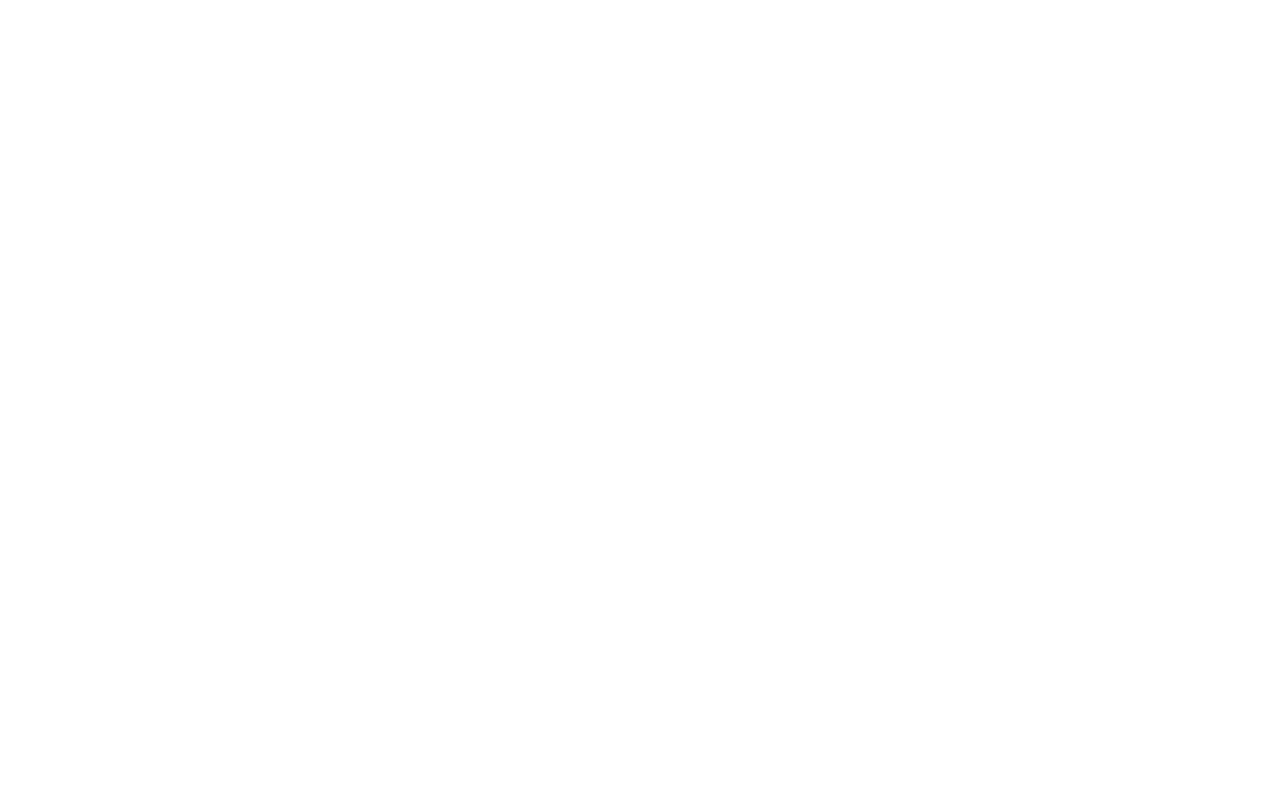
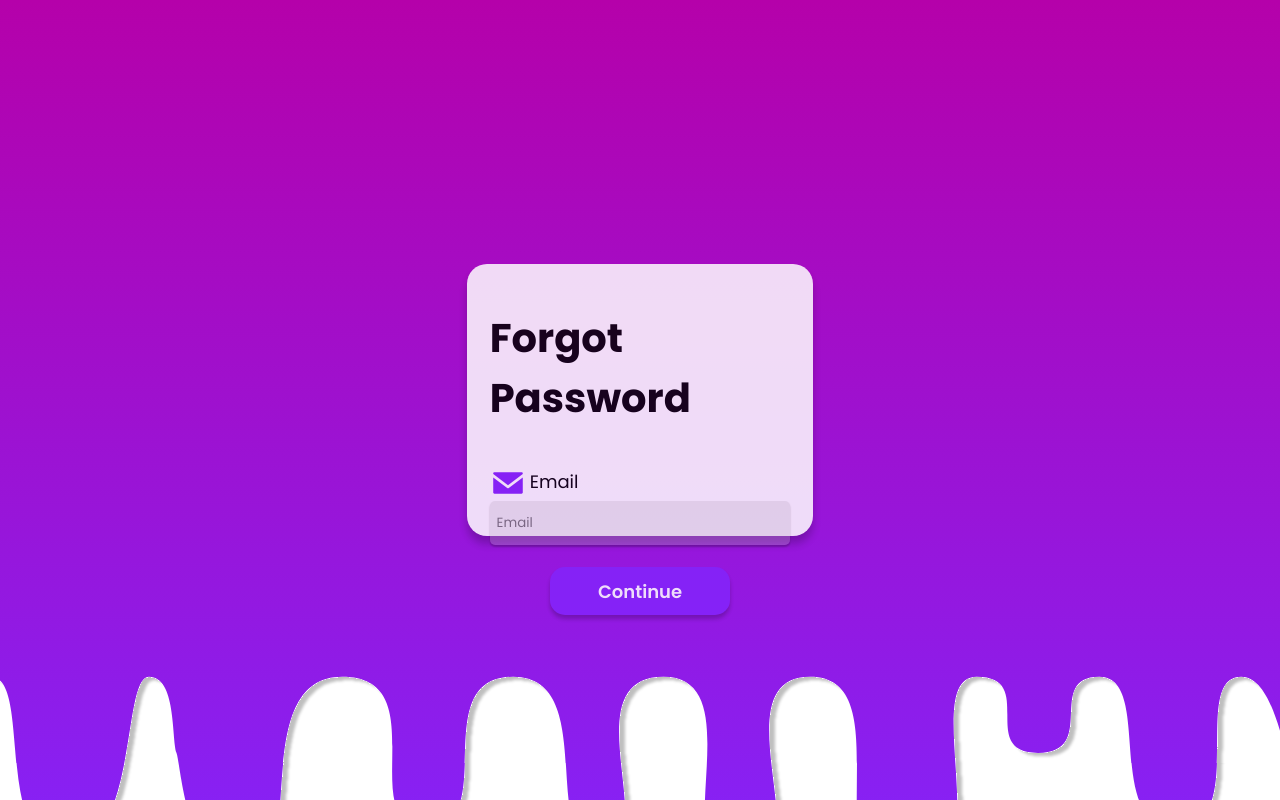
Before and after one commit to GiorgioBaz/GroupMatch, a React (Create React App) app in the folder client/: page /forgotpassword in a window 1280 px wide. Before the commit this address had no page. Built offline with nearby package versions, Linux system fonts and the light colour scheme.

Commit message:
Created Forgot Password Frontend and Backend. 50% done

```diff
--- a/client/package.json
+++ b/client/package.json
@@ -12,6 +12,7 @@
     "react-dom": "^17.0.2",
     "react-router-dom": "^6.2.1",
     "react-scripts": "5.0.0",
+    "sweetalert2": "^11.3.10",
     "web-vitals": "^2.1.3"
   },
   "scripts": {
--- a/client/src/App.js
+++ b/client/src/App.js
@@ -4,6 +4,8 @@
 //Importing Components
 import Login from "./Components/Login/Login.js";
 import Register from "./Components/Register/Register";
+import ResetPassword from "./Components/ForgotPassword/ResetPassword";
+import ForgotPassword from "./Components/ForgotPassword/ForgotPassword";
 
 function App() {
 	return (
@@ -25,6 +27,22 @@
 						</div>
 					}
 				/>
+				<Route
+					path="/forgotpassword"
+					element={
+						<div className="App">
+							<ForgotPassword />
+						</div>
+					}
+				/>
+				<Route
+					path="/resetpassword"
+					element={
+						<div className="App">
+							<ResetPassword />
+						</div>
+					}
+				/>
 			</Routes>
 		</BrowserRouter>
 	);
--- /dev/null
+++ b/client/src/Components/ForgotPassword/ForgotPassword.js
@@ -0,0 +1,72 @@
+import { useState } from "react";
+import Axios from "axios";
+import Swal from "sweetalert2";
+
+import "./ResetPassword.css";
+import emailIcon from "../../Assets/email-icon.svg";
+
+function Login() {
+	const [resetEmail, setResetEmail] = useState("");
+	const [errorMsg, setErrorMsg] = useState("");
+
+	const forgotPass = (e) => {
+		e.preventDefault();
+		Axios({
+			method: "POST",
+			data: {
+				email: resetEmail,
+			},
+			withCredentials: true,
+			url: "http://localhost:5000/forgotpassword",
+		}).then((res) => {
+			if (res.data.success) {
+				Swal.fire(
+					`${res.data.message}`,
+					"Please check your inboxes including spam",
+					"success"
+				).then((swal) => {
+					if (swal.isConfirmed) {
+						window.location.href = "/";
+					}
+				});
+			}
+			setErrorMsg(res.data.message);
+		});
+	};
+	console.log(errorMsg);
+	return (
+		<div className="login-div">
+			<div className="forgot-card">
+				<form className="login-form" onSubmit={forgotPass}>
+					<h1 className="form-header">Forgot Password</h1>
+					<div className="email-div">
+						<div className="email-label">
+							<img className="email-icon" src={emailIcon} />
+							<h3 className="form-input-headers">Email</h3>
+						</div>
+						<input
+							className="input-field"
+							placeholder="Email"
+							name="email"
+							onChange={(e) =>
+								setResetEmail(
+									e.target.value.toString().toLowerCase()
+								)
+							}
+						/>
+					</div>
+					{errorMsg != undefined &&
+						errorMsg.includes(
+							"incorrect spelling or missing characters"
+						) && <p className="error-p">{errorMsg}</p>}
+
+					<div className="continue-button">
+						<button className="button">Continue</button>
+					</div>
+				</form>
+			</div>
+		</div>
+	);
+}
+
+export default Login;
--- /dev/null
+++ b/client/src/Components/ForgotPassword/ResetPassword.css
@@ -0,0 +1,33 @@
+.reset-card {
+	display: flex;
+	flex-direction: column;
+	background-color: white;
+	width: 25vw;
+	height: 48vh;
+	position: relative;
+	border-radius: 20px;
+	box-shadow: 0px 8px 8px rgba(0, 0, 0, 0.25);
+	opacity: 0.85;
+}
+
+.forgot-card {
+	display: flex;
+	flex-direction: column;
+	background-color: white;
+	width: 27vw;
+	height: 34vh;
+	position: relative;
+	border-radius: 20px;
+	box-shadow: 0px 8px 8px rgba(0, 0, 0, 0.25);
+	opacity: 0.85;
+}
+
+.error-p {
+	color: red;
+	margin-left: 7.2%;
+	font-size: 14px;
+	margin-top: 1em;
+}
+
+.error-input {
+}
--- /dev/null
+++ b/client/src/Components/ForgotPassword/ResetPassword.js
@@ -0,0 +1,70 @@
+import { useState } from "react";
+import Axios from "axios";
+import "./ResetPassword.css";
+import passwordIcon from "../../Assets/password-icon.svg";
+
+function Login() {
+	const [registerPassword, setRegisterPassword] = useState("");
+	const [confirmPassword, setConfirmPassword] = useState("");
+	const updatedPass =
+		registerPassword !== confirmPassword ? false : registerPassword;
+	const resetPass = (e) => {
+		e.preventDefault();
+		if (!updatedPass) {
+			console.log("Password is not the same");
+			return;
+		}
+		Axios({
+			method: "POST",
+			data: {
+				password: updatedPass,
+			},
+			withCredentials: true,
+			url: "http://localhost:5000/forgotpassword",
+		}).then((res) => console.log(res));
+	};
+
+	return (
+		<div className="login-div">
+			<div className="reset-card">
+				<form className="login-form" onSubmit={resetPass}>
+					<h1 className="form-header">Reset Password</h1>
+					<div className="email-div">
+						<div className="email-label">
+							<img className="email-icon" src={passwordIcon} />
+							<h3 className="form-input-headers">Password</h3>
+						</div>
+						<input
+							className="input-field"
+							placeholder="Password"
+							type={"password"}
+							name="email"
+							onChange={(e) =>
+								setRegisterPassword(e.target.value)
+							}
+						/>
+					</div>
+					<div className="password-div">
+						<div className="password-label">
+							<img className="password-icon" src={passwordIcon} />
+							<h3 className="form-input-headers">
+								Confirm Password
+							</h3>
+						</div>
+						<input
+							className="input-field"
+							placeholder="Confirm Password"
+							type={"password"}
+							onChange={(e) => setConfirmPassword(e.target.value)}
+						/>
+					</div>
+					<div className="continue-button">
+						<button className="button">Continue</button>
+					</div>
+				</form>
+			</div>
+		</div>
+	);
+}
+
+export default Login;
--- a/client/src/Components/Login/Login.css
+++ b/client/src/Components/Login/Login.css
@@ -81,7 +81,6 @@
 }
 
 .button {
-	position: relative;
 	width: 10em;
 	height: 2.7em;
 	background: #8324fb;
@@ -93,10 +92,10 @@
 	font-size: 18px;
 	box-shadow: 0px 4px 4px rgba(0, 0, 0, 0.25);
 	cursor: pointer;
+	margin-top: 1.2em;
 }
 
 .continue-button {
-	display: inline;
 	text-align: center;
 }
 
```
Also changed, not shown: 2 other files (tests, documents, lock files or other folders).
